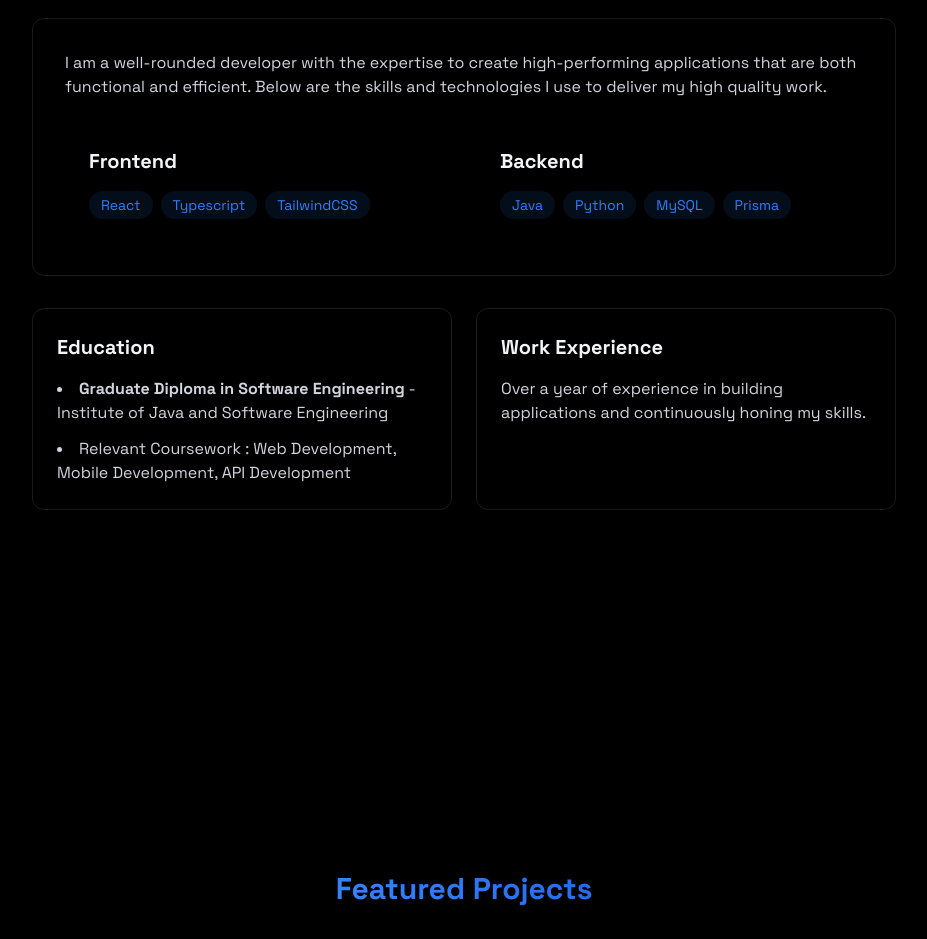
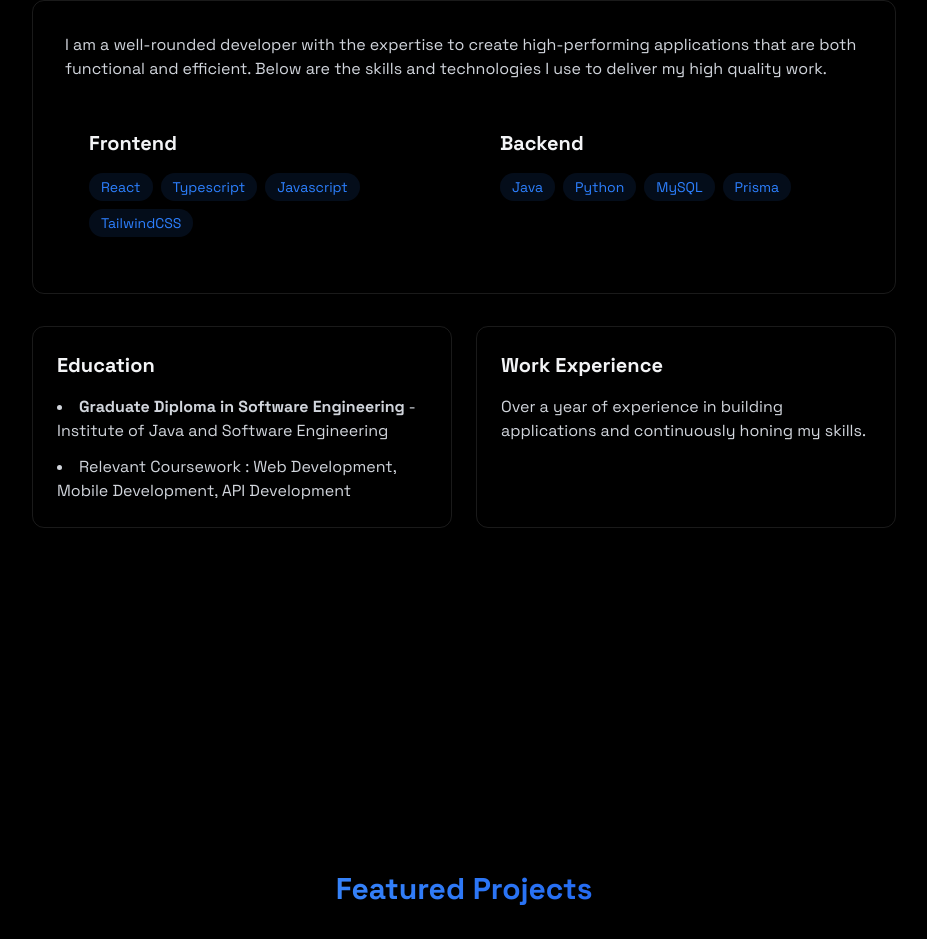
Before and after one commit to MinuraWije/portfolio, a React (Vite) app: page / in a window 1280 px wide. Shown: the part 970-1909 px from the top of the page, without its empty margins (176-1103 px from the left). Built offline with nearby package versions, Linux system fonts and the light colour scheme.

Commit message:
added javascript

```diff
--- a/src/components/sections/About.tsx
+++ b/src/components/sections/About.tsx
@@ -2,7 +2,7 @@ import {RevealOnScroll} from "../RevealOnScroll.tsx";
 
 export const About = () => {
 
-    const frontendSkills = ["React","Typescript","TailwindCSS"];
+    const frontendSkills = ["React","Typescript","Javascript","TailwindCSS"];
     const backendSkills = ["Java","Python","MySQL","Prisma"];
 
     return (
```
